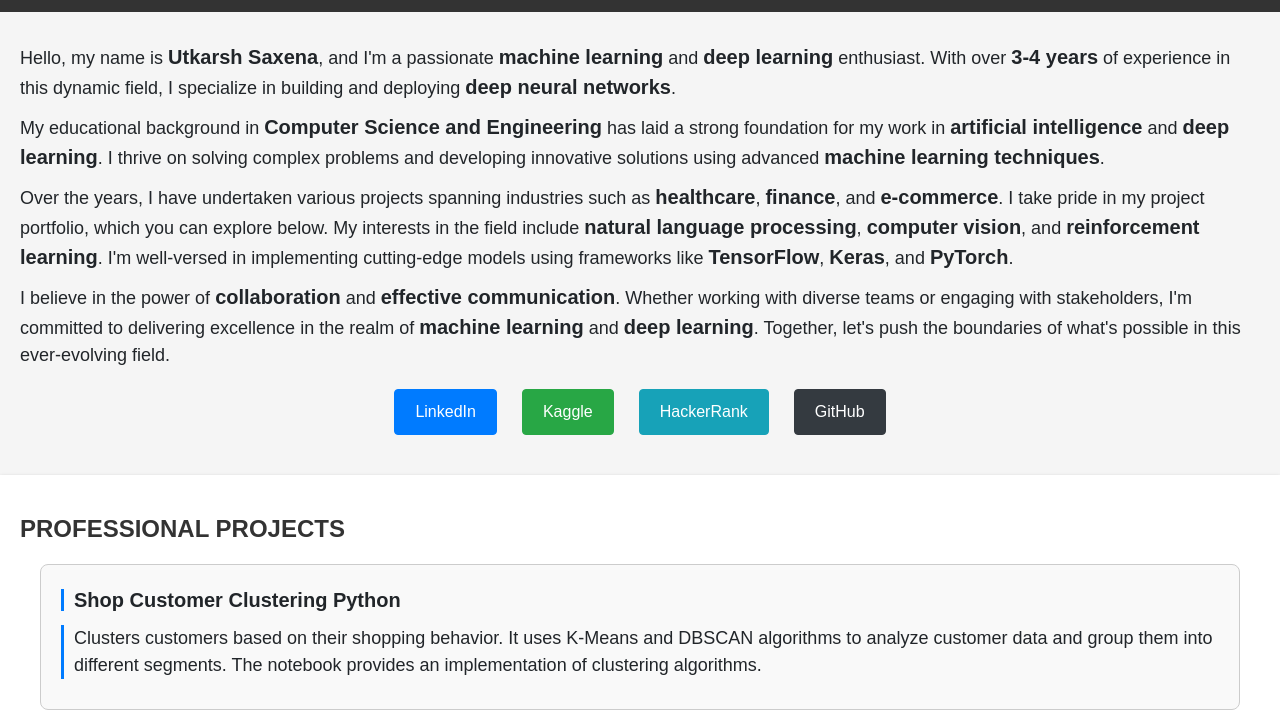
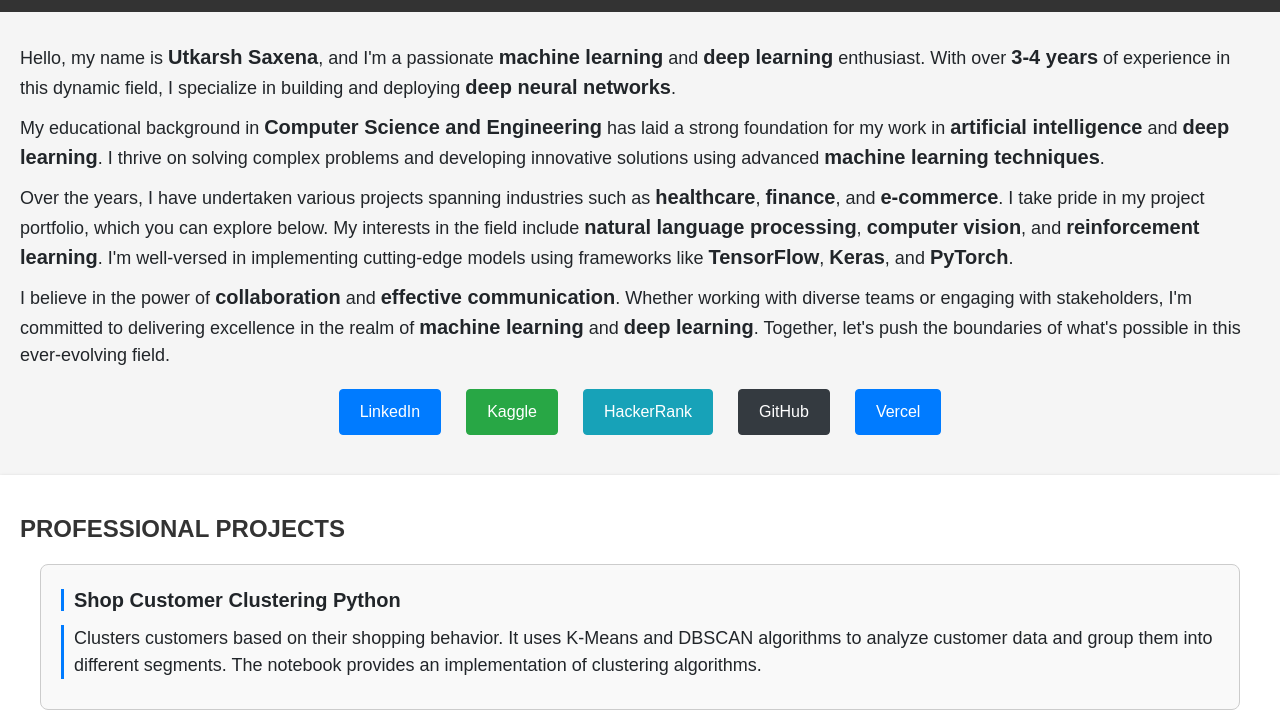
Before and after one commit to DeepNets-US/AlgoExecutor, a plain HTML site: page About Me/about_me.html in a window 1280 px wide. Shown: the part 101-813 px from the top of the page. Drawn offline with nearby package versions, Linux system fonts and the light colour scheme.

Commit message:
Added Vercel Button

```diff
--- a/About Me/about_me.html
+++ b/About Me/about_me.html
@@ -55,6 +55,7 @@
                 <a href="https://www.kaggle.com/utkarshsaxenadn" target="_blank" class="btn btn-success">Kaggle</a>
                 <a href="https://www.hackerrank.com/deepnets722" target="_blank" class="btn btn-info">HackerRank</a>
                 <a href="https://github.com/DeepNets-US" target="_blank" class="btn btn-dark">GitHub</a>
+                <a href="https://vercel.com/utkarsh-saxenas-projects" target="_blank" class="btn btn-primary">Vercel</a>
             </p>
         </div>
     </section>
```
